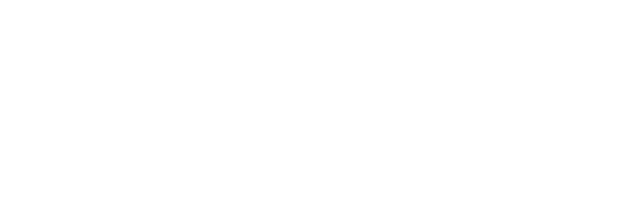
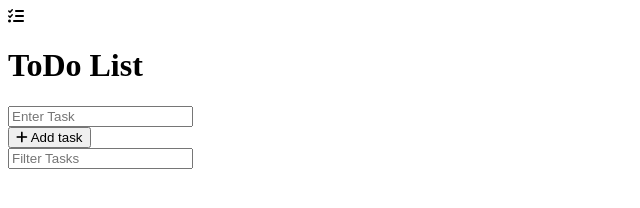
Before and after one commit to cirill-junior/Homework, a plain HTML site: page index.html in a window 1280 px wide. Shown: the whole page, without its empty margins (0-640 px from the left). Drawn offline with Linux system fonts and the light colour scheme.

Commit message:
building the backbone with some classes

```diff
--- a/index.html
+++ b/index.html
@@ -11,5 +11,36 @@
     ></script>
     <title>ToDO</title>
   </head>
-  <body></body>
+  <body>
+    <div class="container">
+      <header>
+        <i class="fa-sharp fa-solid fa-list-check"></i>
+        <h1>ToDo List</h1>
+      </header>
+      <form id="task-form">
+        <div class="form-control">
+          <input
+            type="text"
+            name="task"
+            id="task-input"
+            class="form-input"
+            placeholder="Enter Task"
+          />
+        </div>
+        <div class="form-control">
+          <button type="submit" class="btn">
+            <i class="fa-solid fa-plus"></i> Add task
+          </button>
+        </div>
+      </form>
+      <div class="filter">
+        <input
+          type="text"
+          class="form-input-fitler"
+          id="filter"
+          placeholder="Filter Tasks"
+        />
+      </div>
+    </div>
+  </body>
 </html>
--- a/script.js
+++ /dev/null
@@ -1 +0,0 @@
-<script src="https://kit.fontawesome.com/b3bcbb0854.js" crossorigin="anonymous"></script>
```
